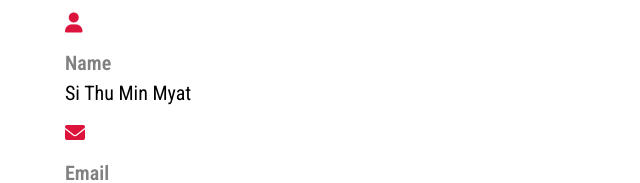
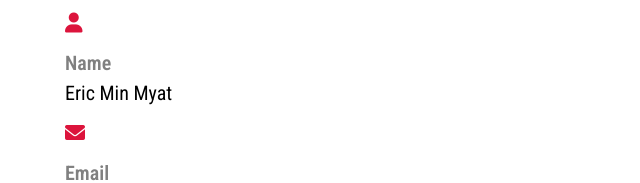
Before and after one commit to mokgod02/Mok-Portfolio, a plain HTML site: page index.html in a window 1280 px wide. Shown: the part 6711-6894 px from the top of the page, 15-655 px from the left. Drawn offline with nearby package versions, Linux system fonts and the light colour scheme; a web font is replaced by a local one.

Commit message:
Update index.html

```diff
--- a/index.html
+++ b/index.html
@@ -214,7 +214,7 @@
                                             <i class="fas fa-user"></i>
                                             <div class="info">
                                                 <div class="head">Name</div>
-                                                <div class="subtitle">Si Thu Min Myat</div>
+                                                <div class="subtitle">Eric Min Myat</div>
                                             </div>
                                         </div>
                                         <div class="row">
```
